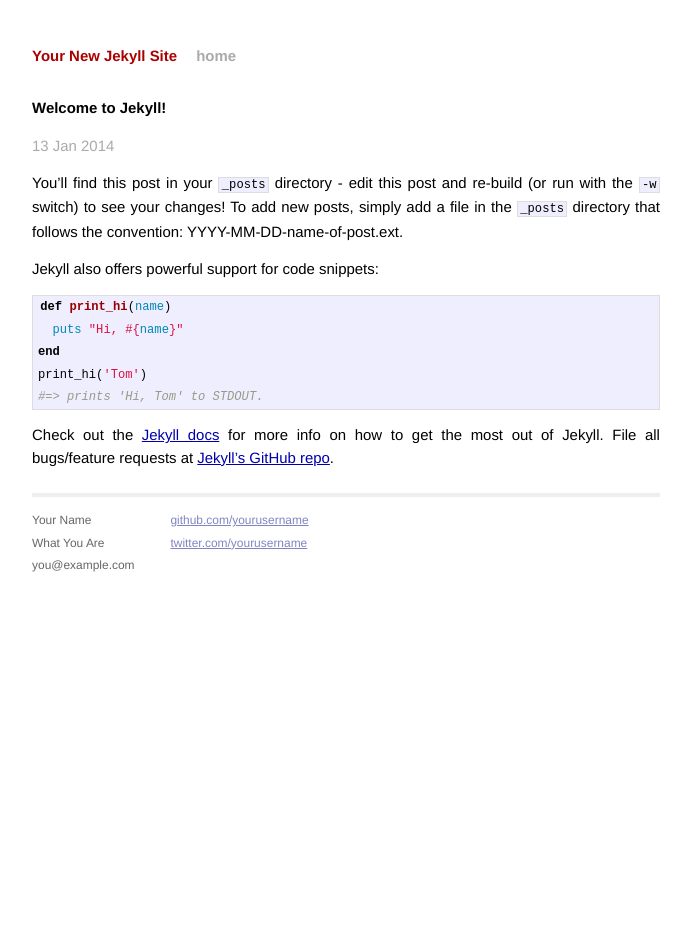
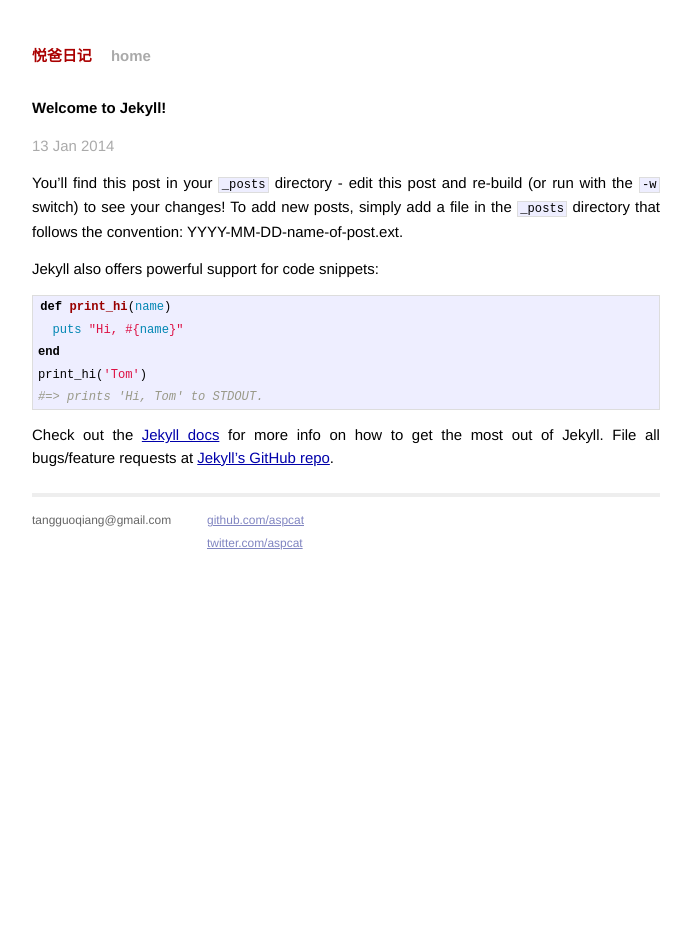
Before and after one commit to aspcat/tangziyue.github.io, a Jekyll site: the page built from _posts/2014-01-13-welcome-to-jekyll.markdown, in a window 1280 px wide. Shown: the whole page, without its empty margins (294-985 px from the left). Built offline with Jekyll 4.4.1, drawn with Linux system fonts in a browser that asks for light colours; Markdown is read by kramdown in place of the engine named in the settings.

Commit message:
修改标题

```diff
--- a/_config.yml
+++ b/_config.yml
@@ -1,3 +1,3 @@
-name: Your New Jekyll Site
+name: 悦爸日记
 markdown: redcarpet
 pygments: true
--- a/_layouts/default.html
+++ b/_layouts/default.html
@@ -26,15 +26,13 @@
           <div class="footer">
             <div class="contact">
               <p>
-                Your Name<br />
-                What You Are<br />
-                you@example.com
+                tangguoqiang@gmail.com
               </p>
             </div>
             <div class="contact">
               <p>
-                <a href="https://github.com/yourusername">github.com/yourusername</a><br />
-                <a href="https://twitter.com/yourusername">twitter.com/yourusername</a><br />
+                <a href="https://github.com/aspcat">github.com/aspcat</a><br />
+                <a href="https://twitter.com/aspcat">twitter.com/aspcat</a><br />
               </p>
             </div>
           </div>
```
